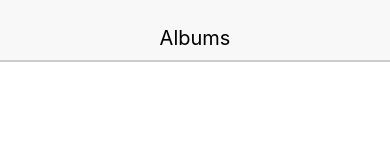
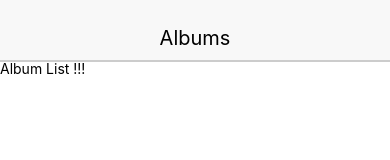
Before and after one commit to rubenspessoa/AwesomeProject, a React Native app: screen / in a window 390 px wide. Shown: the top 160 px of the page. Built offline with nearby package versions, Linux system fonts and the light colour scheme.

Commit message:
Starting to use class components

```diff
--- a/index.js
+++ b/index.js
@@ -1,7 +1,13 @@
 import React from 'react';
-import { AppRegistry } from 'react-native';
-import Header from './src/components/header';
+import { AppRegistry, View } from 'react-native';
+import Header from './src/components/Header';
+import AlbumList from './src/components/AlbumList';
 
-const App = () => <Header headerText="Albums" />;
+const App = () => (
+  <View>
+    <Header headerText="Albums" />
+    <AlbumList />
+  </View>
+);
 
 AppRegistry.registerComponent('AwesomeProject', () => App);
--- /dev/null
+++ b/src/components/AlbumList.js
@@ -0,0 +1,19 @@
+import React, { Component } from 'react';
+import { View, Text } from 'react-native';
+
+class AlbumList extends Component {
+  componentWillMount() {
+    console.log('Component will mount');
+    debugger;
+  }
+
+  render() {
+    return (
+      <View>
+        <Text>Album List !!!</Text>
+      </View>
+    );
+  }
+}
+
+export default AlbumList;
```
